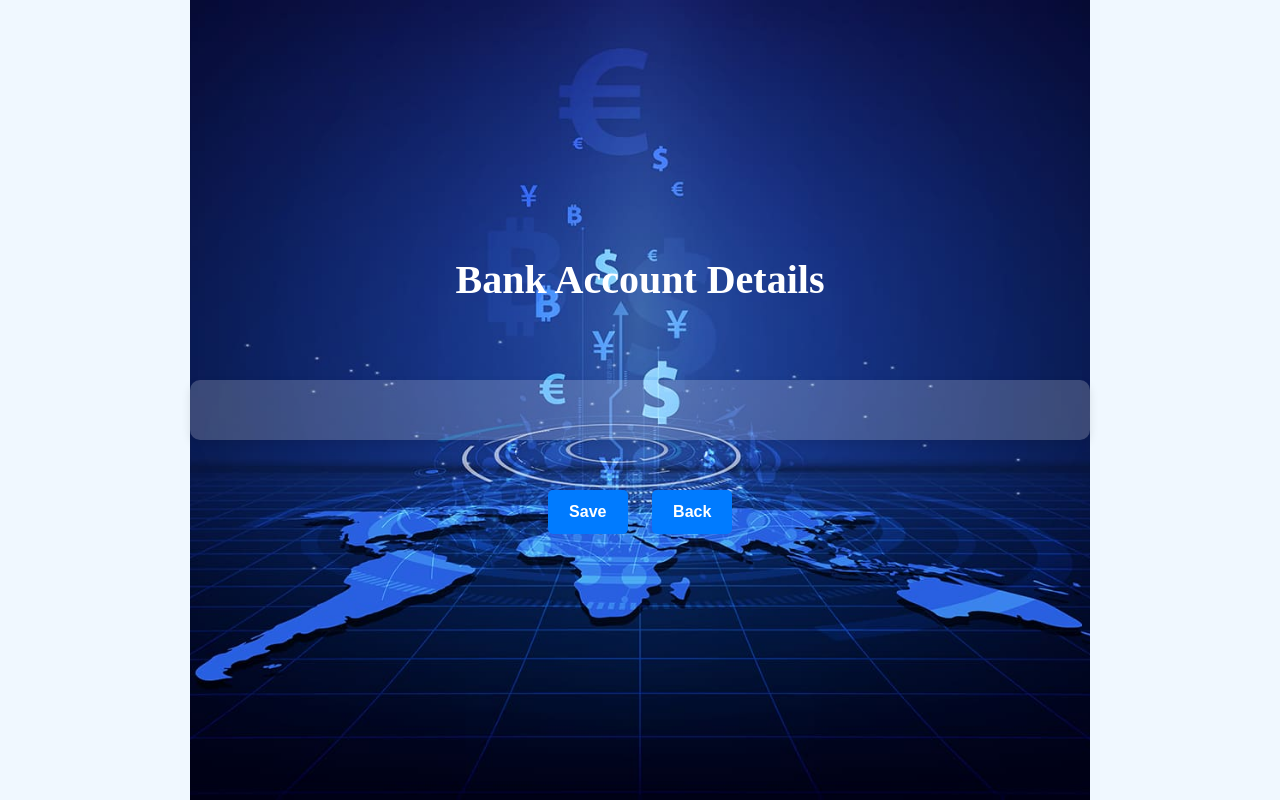
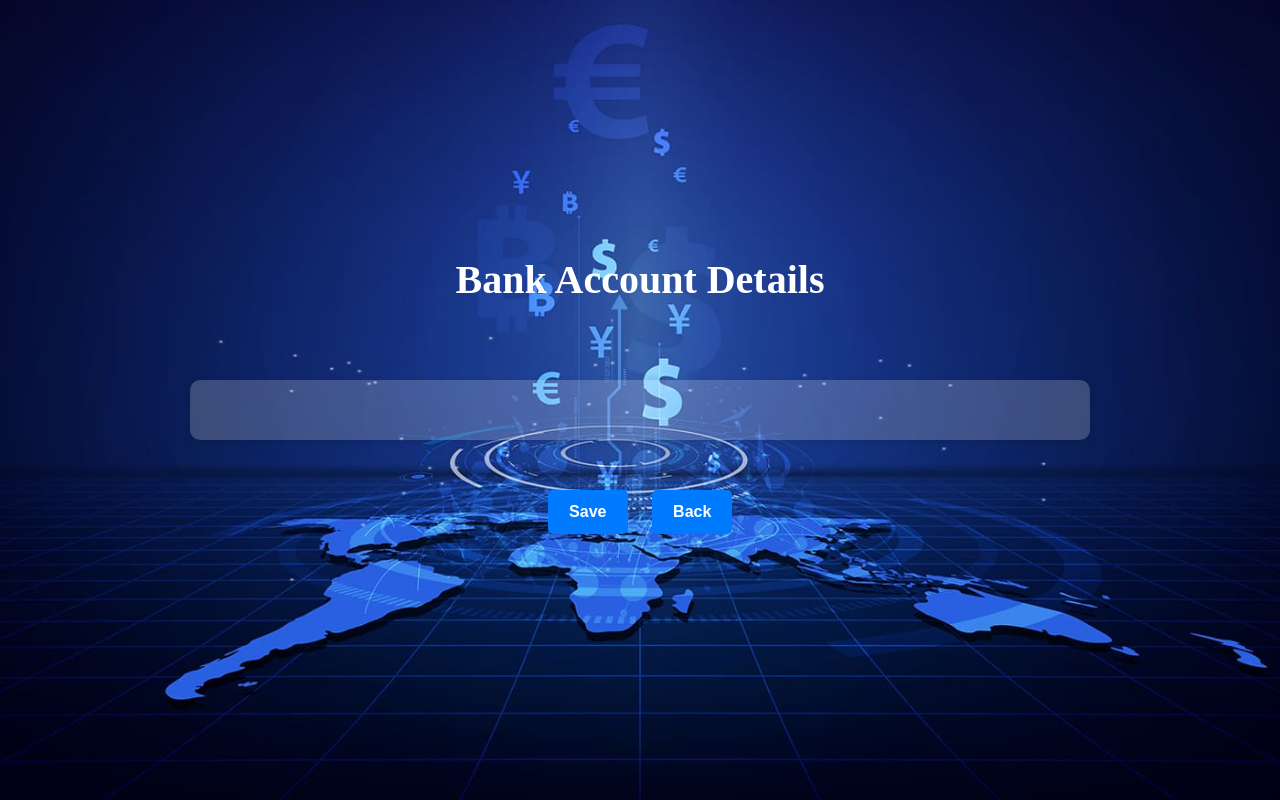
Before and after one commit to Kisara-k/bank-sys, a React (Create React App) app in the folder client/: page /profile in a window 1280 px wide. Built offline with nearby package versions, Linux system fonts and the light colour scheme; sample sign-in values are in the browser's storage.

Commit message:
Refactor Profile page CSS to ensure full viewport width coverage

```diff
--- a/client/src/pages/Profile.css
+++ b/client/src/pages/Profile.css
@@ -16,6 +16,7 @@ body {
     background-repeat: no-repeat; /* Prevent the image from repeating */
     min-height: 100vh; /* Ensure the container covers the full viewport height */
     display: flex;
+    min-width: 100vw; /* Ensure the container covers the full viewport width */
     flex-direction: column;
     justify-content: center;
 
```
